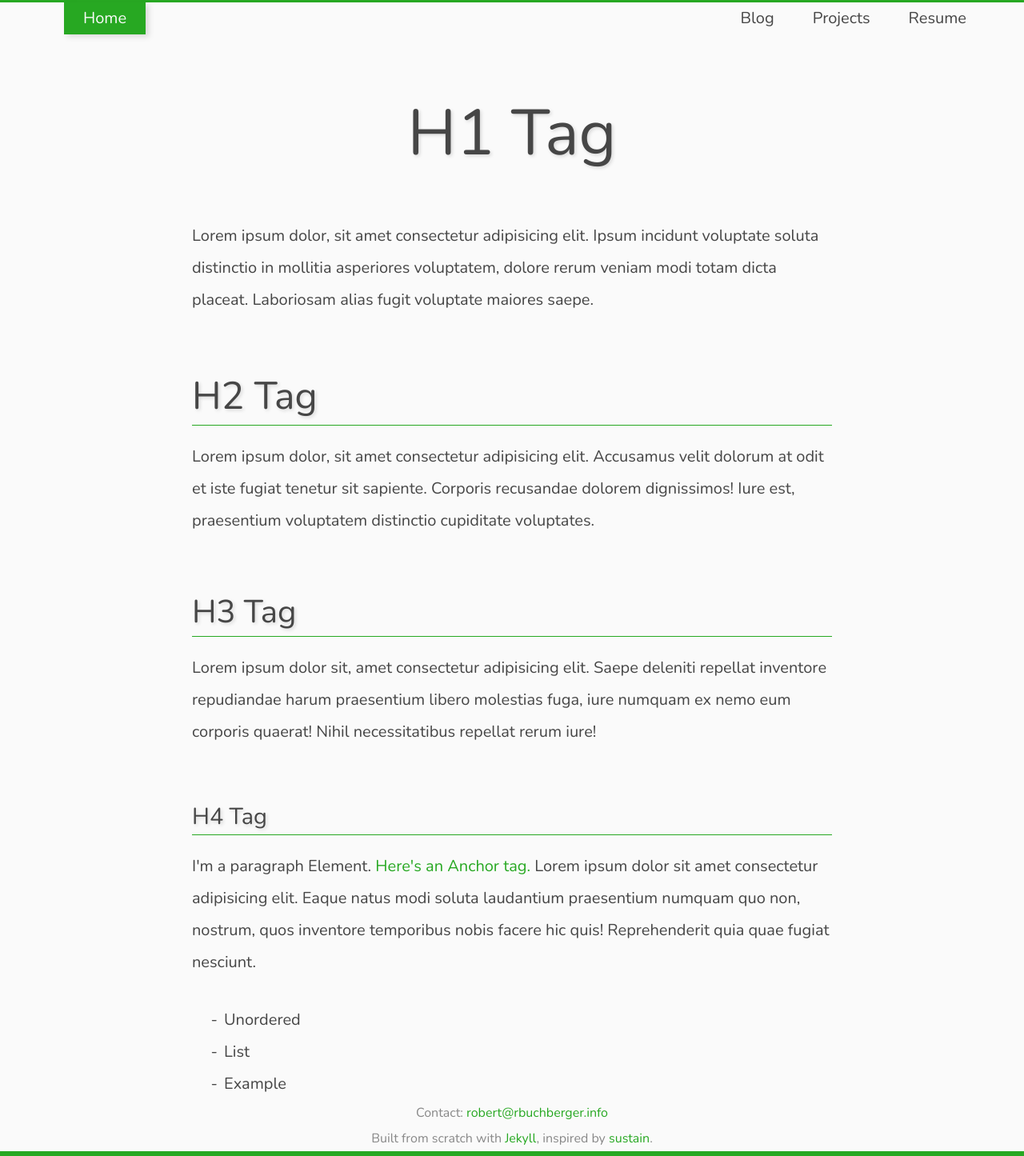
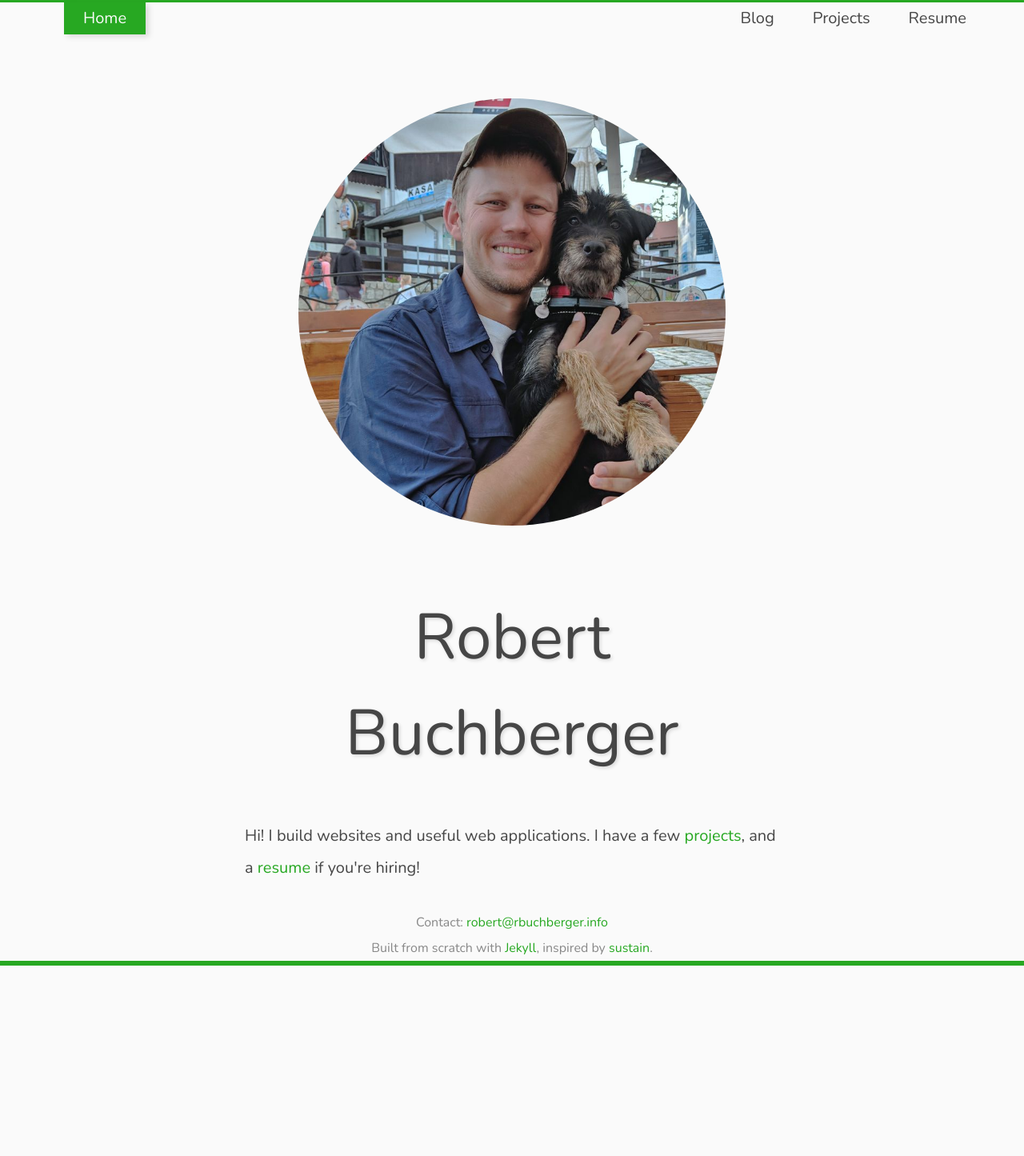
Before and after one commit to rbuchberger/robert-buchberger.com, a Jekyll site: the page built from index.html, in a window 1280 px wide. Shown: the whole page at 80% size. Built offline with Jekyll 4.4.1, drawn with Linux system fonts in a browser that asks for light colours; after the commit the page ends 1207 px from its top, so only the background shows below that.

Commit message:
home page rough draft

```diff
--- a/index.html
+++ b/index.html
@@ -1,16 +1,7 @@
 ---
 layout: default
 ---
-<h1>H1 Tag</h1>
-<p>Lorem ipsum dolor, sit amet consectetur adipisicing elit. Ipsum incidunt voluptate soluta distinctio in mollitia asperiores voluptatem, dolore rerum veniam modi totam dicta placeat. Laboriosam alias fugit voluptate maiores saepe.</p>
-<h2>H2 Tag</h2>
-<p>Lorem ipsum dolor, sit amet consectetur adipisicing elit. Accusamus velit dolorum at odit et iste fugiat tenetur sit sapiente. Corporis recusandae dolorem dignissimos! Iure est, praesentium voluptatem distinctio cupiditate voluptates.</p>
-<h3>H3 Tag</h3>
-<p>Lorem ipsum dolor sit, amet consectetur adipisicing elit. Saepe deleniti repellat inventore repudiandae harum praesentium libero molestias fuga, iure numquam ex nemo eum corporis quaerat! Nihil necessitatibus repellat rerum iure!</p>
-<h4>H4 Tag</h4>
-<p>I'm a paragraph Element. <a href="#">Here's an Anchor tag.</a> Lorem ipsum dolor sit amet consectetur adipisicing elit. Eaque natus modi soluta laudantium praesentium numquam quo non, nostrum, quos inventore temporibus nobis facere hic quis! Reprehenderit quia quae fugiat nesciunt.</p>
-<ul>
-    <li>Unordered</li>
-    <li>List</li>
-    <li>Example</li>
-</ul>
+
+<img id="portrait" src="images/portrait.jpg" alt="Portrait of Robert">
+<h1>Robert Buchberger</h1>
+<p>Hi! I build websites and useful web applications. I have a few <a href="/projects/">projects</a>, and a <a href="/resume/">resume</a> if you're hiring!</p>
--- a/main.scss
+++ b/main.scss
@@ -90,13 +90,16 @@ html {
 
 body {
     height: 100vh;
+    max-width: 100vw;
+    overflow-x: hidden;
     display: flex;
     flex-direction: column;
 }
 
 main {
-    max-width: 800px;
+    max-width: 700px;
     margin: 0 auto;
+    padding: 0 1rem;
     flex: 1 0 auto;
 }
 
@@ -151,3 +154,13 @@ footer {
         margin-bottom: 0;
     }
 }
+
+// Index Page
+#portrait {
+    display: block;
+    max-width: 80%;
+    width: 600px;
+    border-radius: 50%;
+    padding: 0;
+    margin: 5rem auto;
+}
```
Also changed, not shown: images/portrait.jpg (added).
